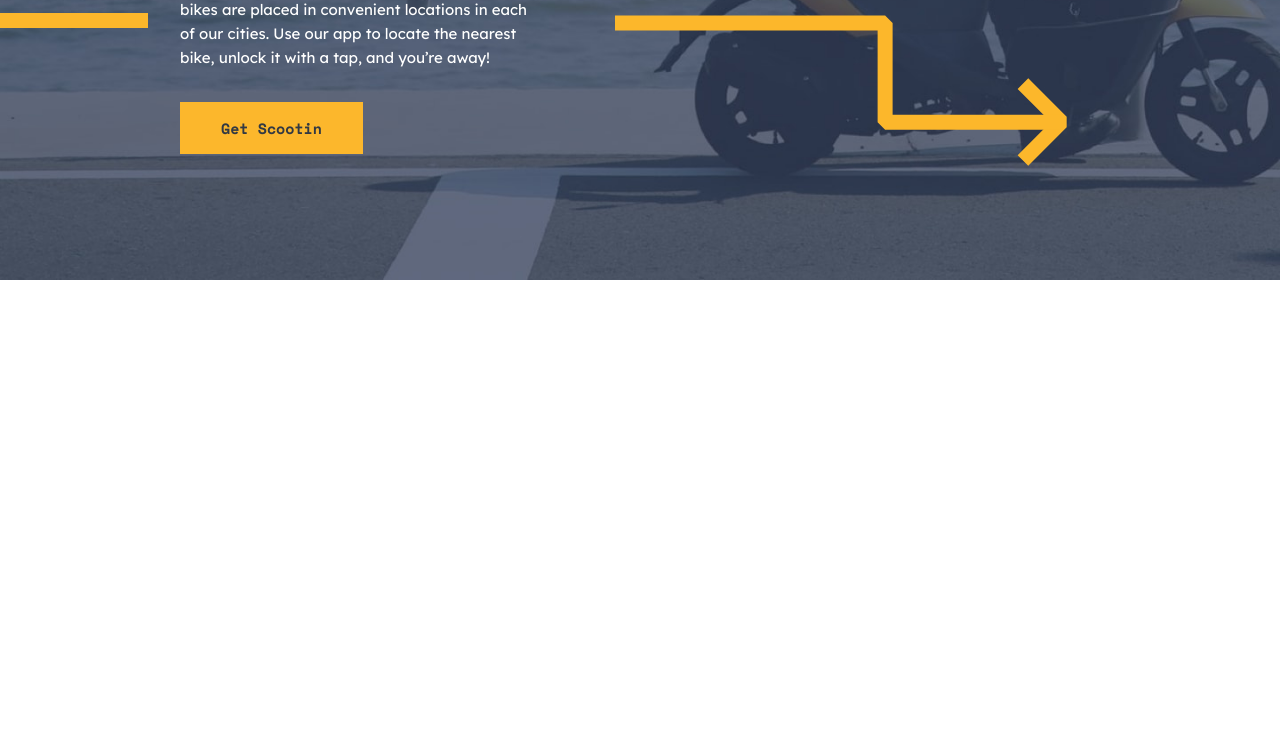
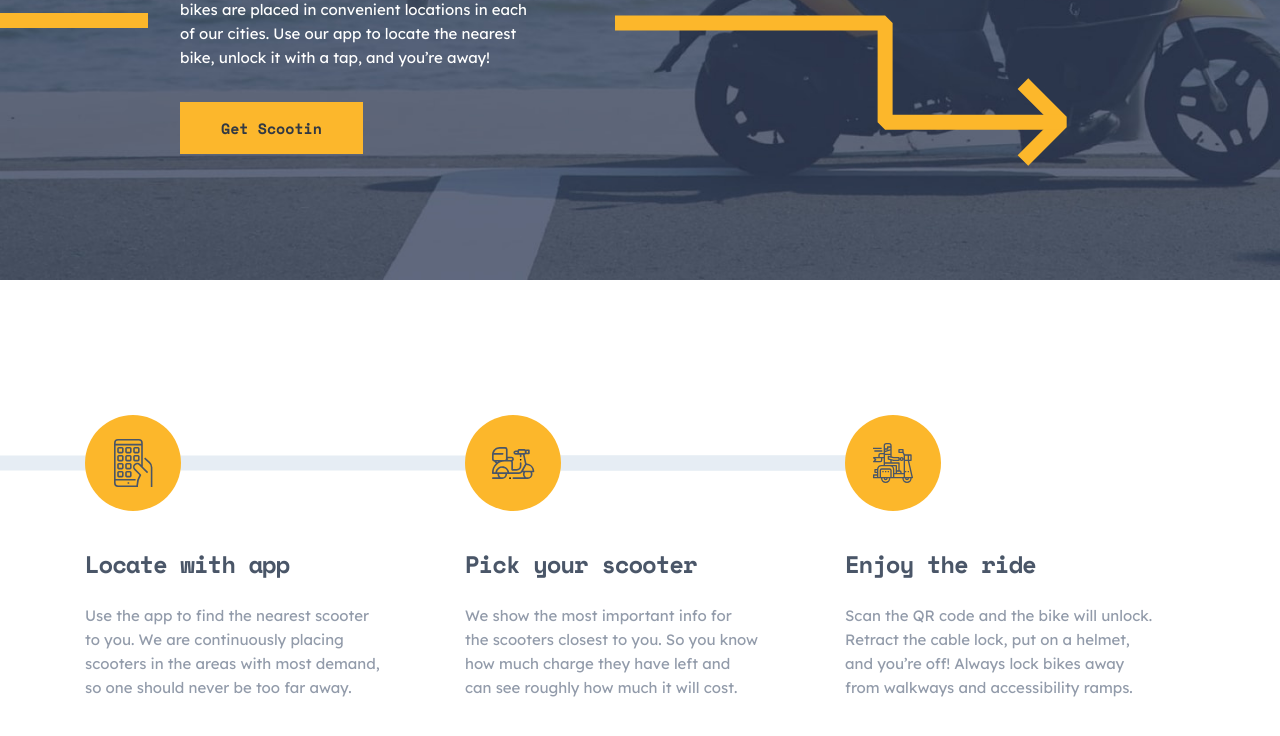
Before and after one commit to bilasheebytes/scoot, a website built with Vite: page index.html in a window 1280 px wide. Shown: the part 390-1126 px from the top of the page. Before the commit the page ends 800 px from the top, so only its background shows below. Built offline with nearby package versions, Linux system fonts and the light colour scheme; a script that the page names is missing.

Commit message:
steps done

```diff
--- a/index.html
+++ b/index.html
@@ -112,6 +112,59 @@
           height="63"
         />
       </section>
+      <section class="steps wrapper small">
+        <div class="gray-line desktop-large" aria-hidden="true"></div>
+        <h2 class="visually-hidden">Steps</h2>
+        <div class="steps__grid">
+          <div class="gray-line desktop-small" aria-hidden="true"></div>
+          <div class="gray-line tablet" aria-hidden="true"></div>
+          <div class="steps__item">
+            <img
+              class="steps__image"
+              src="/src/assets/icons/locate.svg"
+              alt=""
+              width="96"
+              height="96"
+            />
+            <h3 class="steps__title">Locate with app</h3>
+            <p class="steps__desc">
+              Use the app to find the nearest scooter to you. We are
+              continuously placing scooters in the areas with most demand, so
+              one should never be too far away.
+            </p>
+          </div>
+          <div class="steps__item">
+            <img
+              class="steps__image"
+              src="/src/assets/icons/scooter.svg"
+              alt=""
+              width="96"
+              height="96"
+            />
+            <h3 class="steps__title">Pick your scooter</h3>
+            <p class="steps__desc">
+              We show the most important info for the scooters closest to you.
+              So you know how much charge they have left and can see roughly how
+              much it will cost.
+            </p>
+          </div>
+          <div class="steps__item">
+            <img
+              class="steps__image"
+              src="/src/assets/icons/ride.svg"
+              alt=""
+              width="96"
+              height="96"
+            />
+            <h3 class="steps__title">Enjoy the ride</h3>
+            <p class="steps__desc">
+              Scan the QR code and the bike will unlock. Retract the cable lock,
+              put on a helmet, and you’re off! Always lock bikes away from
+              walkways and accessibility ramps.
+            </p>
+          </div>
+        </div>
+      </section>
     </main>
     <script type="module" src="/src/js/script.js"></script>
   </body>
--- a/src/scss/layout/_wrapper.scss
+++ b/src/scss/layout/_wrapper.scss
@@ -8,6 +8,12 @@
     grid-template-columns: 1fr min(calc(100% - rem(80)), rem(1110)) 1fr;
   }
 
+  &.small {
+    @include breakpoint-both(medium) {
+      grid-template-columns: 1fr min(calc(100% - rem(200)), rem(1110)) 1fr;
+    }
+  }
+
   > * {
     grid-column: 2;
   }
--- a/src/scss/pages/home/_hero.scss
+++ b/src/scss/pages/home/_hero.scss
@@ -9,6 +9,7 @@
 
   &__picture {
     max-height: 100vh;
+    overflow: clip;
   }
 
   &__image {
--- a/src/scss/pages/home/_index.scss
+++ b/src/scss/pages/home/_index.scss
@@ -1 +1,2 @@
 @forward "hero";
+@forward "steps";
--- /dev/null
+++ b/src/scss/pages/home/_steps.scss
@@ -0,0 +1,142 @@
+@use "../../abstracts/" as *;
+
+.steps {
+  .gray-line {
+    display: none;
+    position: relative;
+    background: $light-grey;
+    z-index: -1;
+
+    &.tablet {
+      @include breakpoint-both(medium) {
+        box-sizing: content-box;
+        display: block;
+        left: rem(48);
+        width: rem(15);
+        height: calc(100% + rem(20));
+        padding-block: rem(30);
+        grid-column: 1 / -1;
+        grid-row: 1 / 4;
+        translate: -50% 0;
+      }
+    }
+
+    &.desktop-small {
+      @include breakpoint-up(large) {
+        position: absolute;
+        display: block;
+        width: 100%;
+        height: rem(15);
+        grid-column: 2 / 3;
+        translate: rem(45) calc(rem(120) + rem(48) - 50%);
+      }
+    }
+
+    &.desktop-large {
+      grid-row: 1;
+
+      @include breakpoint-up(large) {
+        display: block;
+        width: calc(100% - rem(320));
+        height: rem(15);
+        grid-column: 1 / -2;
+        translate: 0 calc(rem(120) + rem(48) + 50%);
+      }
+    }
+  }
+
+  &__grid {
+    position: relative;
+    display: grid;
+    gap: rem(48);
+    padding-block: rem(120);
+
+    @include breakpoint-both(medium) {
+      padding-block: 0 rem(145);
+      grid-template-rows: rem(120) repeat(3, auto);
+      gap: 0;
+    }
+
+    @include breakpoint-up(large) {
+      grid-template-columns: repeat(3, 1fr);
+      gap: rem(30);
+    }
+  }
+
+  &__item {
+    display: grid;
+
+    @include breakpoint-down(small) {
+      text-align: center;
+      justify-items: center;
+      gap: rem(24);
+    }
+
+    @include breakpoint-both(medium) {
+      grid-template-columns: rem(96) 1fr;
+      grid-template-rows: auto auto;
+      gap: rem(28) rem(80);
+      justify-items: start;
+      text-align: left;
+      grid-column: 1 / -1;
+      grid-row-end: span 1;
+      margin-block-end: rem(48);
+
+      &:nth-child(3) {
+        grid-row-start: 2;
+      }
+
+      &:nth-child(4) {
+        grid-row-start: 3;
+      }
+
+      &:nth-child(5) {
+        grid-row-start: 4;
+      }
+
+      &:last-child {
+        margin-block-end: 0;
+      }
+    }
+  }
+
+  &__image {
+    width: rem(56);
+    height: rem(56);
+
+    @include breakpoint-both(medium) {
+      width: rem(96);
+      height: rem(96);
+      grid-column: 1;
+      grid-row: 1 / -1;
+    }
+
+    @include breakpoint-up(large) {
+      width: rem(96);
+      height: rem(96);
+      margin-block-end: rem(40);
+    }
+  }
+
+  &__title {
+    color: $dark-navy;
+
+    @include breakpoint-both(medium) {
+      grid-row: 1;
+      grid-column: 2;
+    }
+
+    @include breakpoint-up(large) {
+      margin-block-end: rem(27);
+    }
+  }
+
+  &__desc {
+    color: $dim-grey;
+
+    @include breakpoint-both(medium) {
+      grid-row: 2;
+      grid-column: 2;
+    }
+  }
+}
```
